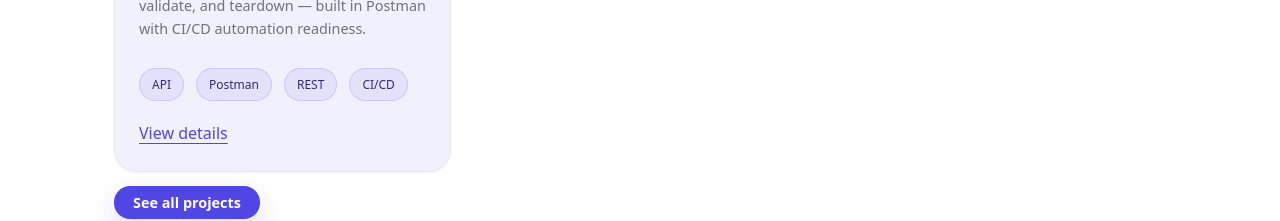
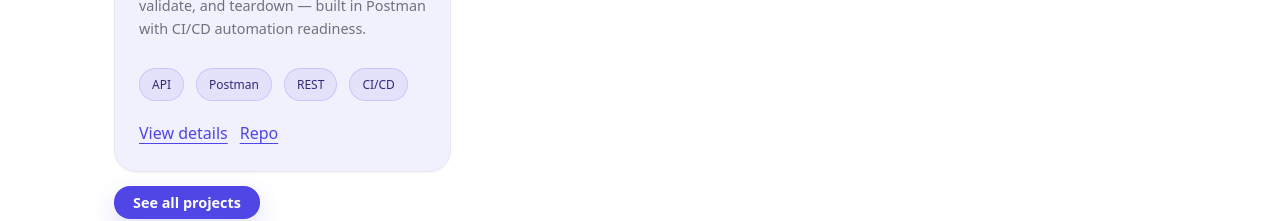
Before and after one commit to LeratoDup/portfolio-site, a Next.js app: page / in a window 1280 px wide. Shown: the part 1940-2161 px from the top of the page. Built offline with nearby package versions, Linux system fonts and the light colour scheme.

Commit message:
fixed projectcard.tsx

```diff
--- a/src/components/ProjectCard.tsx
+++ b/src/components/ProjectCard.tsx
@@ -20,13 +20,13 @@ export default function ProjectCard({ project }: { project: Project }) {
           <a className="underline" href="/projects">
             View details
           </a>
-          {project.repoUrl ? (
-            <a className="underline" href={project.repoUrl} target="_blank" rel="noreferrer">
+          {project.links?.repo ? (
+            <a className="underline" href={project.links?.repo} target="_blank" rel="noreferrer">
               Repo
             </a>
           ) : null}
-          {project.demoUrl ? (
-            <a className="underline" href={project.demoUrl} target="_blank" rel="noreferrer">
+          {project.links?.demo ? (
+            <a className="underline" href={project.links?.demo} target="_blank" rel="noreferrer">
               Demo
             </a>
           ) : null}
```
